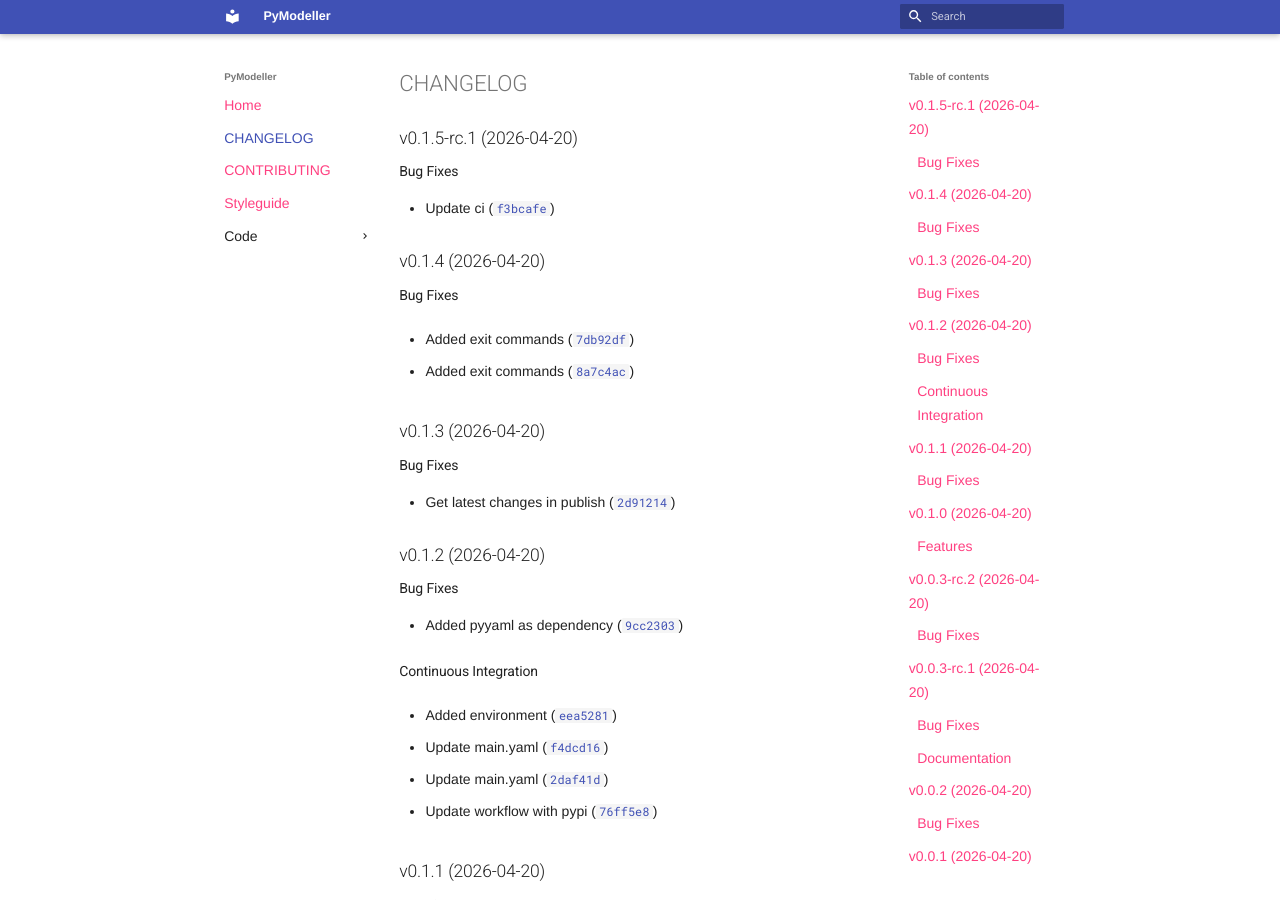
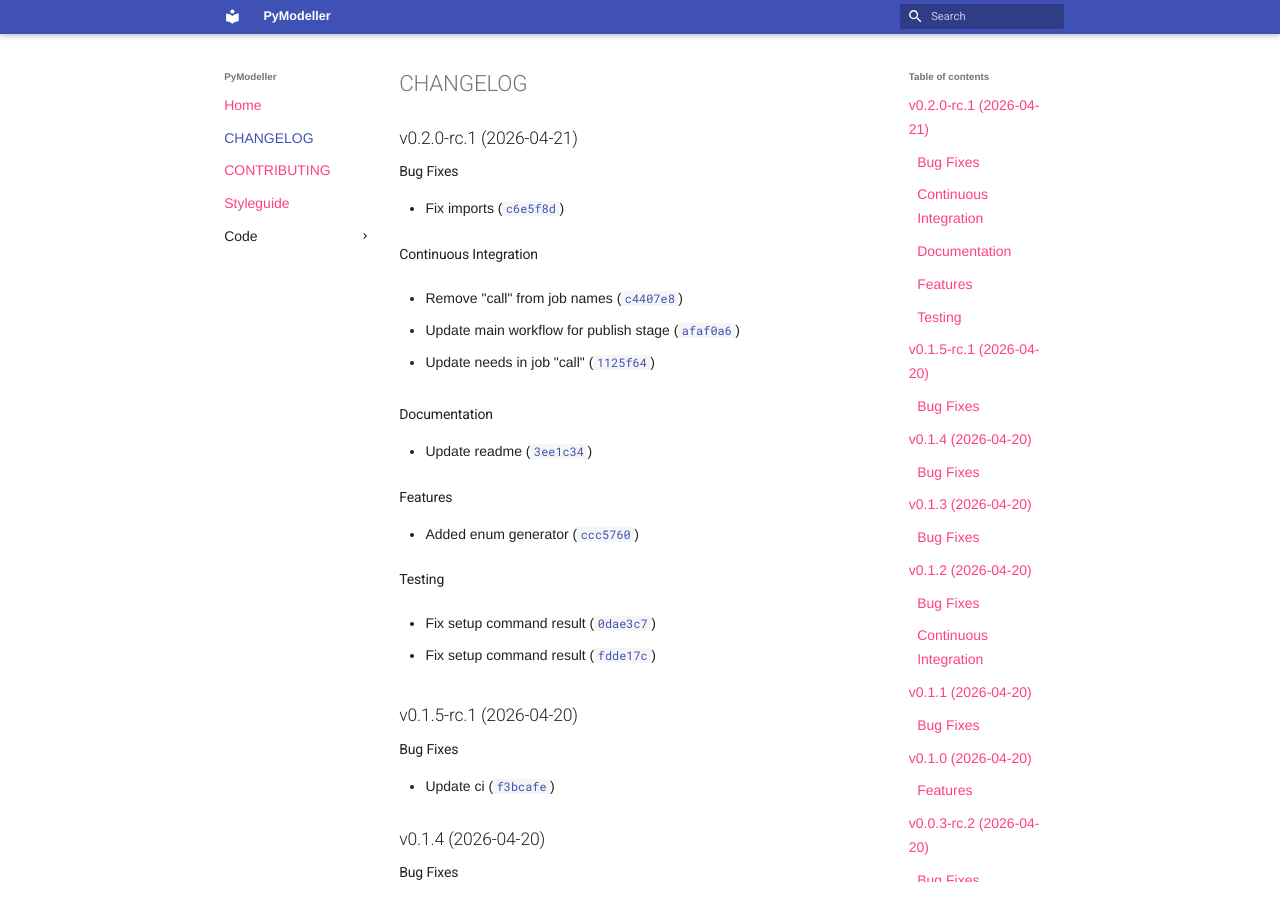
Before and after one commit to pymodeller/PyModeller, an MkDocs documentation site: the page built from docs/CHANGELOG.md, in a window 1280 px wide and 900 px high. Built offline with MkDocs 1.6.1 and Material for MkDocs 9.7.7, drawn with Linux system fonts in a browser that asks for light colours; nearby versions of some CDN libraries; library files that are not in the unit come from our copies; plug-ins that fetch from the network failed and are left out.

Commit message:
0.2.0-rc.1
Automatically generated by python-semantic-release

```diff
--- a/docs/CHANGELOG.md
+++ b/docs/CHANGELOG.md
@@ -1,6 +1,43 @@
 # CHANGELOG
 
 <!-- version list -->
+
+## v0.2.0-rc.1 (2026-04-21)
+
+### Bug Fixes
+
+- Fix imports
+  ([`c6e5f8d`](https://github.com/pymodeller/PyModeller/commit/c6e5f8d5d8eb4c9836ace279fbb69b7cf3f52e6f))
+
+### Continuous Integration
+
+- Remove "call" from job names
+  ([`c4407e8`](https://github.com/pymodeller/PyModeller/commit/c4407e8f631d476edcd580e1a1d7967edef05959))
+
+- Update main workflow for publish stage
+  ([`afaf0a6`](https://github.com/pymodeller/PyModeller/commit/afaf0a676bcb8f97c0b9ae120c7df5c226ff2fbf))
+
+- Update needs in job "call"
+  ([`1125f64`](https://github.com/pymodeller/PyModeller/commit/1125f64cdacfae78fa4188b21390392bf855292d))
+
+### Documentation
+
+- Update readme
+  ([`3ee1c34`](https://github.com/pymodeller/PyModeller/commit/3ee1c346bfb06e7b805ce225fe1785b0a712a42a))
+
+### Features
+
+- Added enum generator
+  ([`ccc5760`](https://github.com/pymodeller/PyModeller/commit/ccc57600797c5c7730fc5aa094f1331389835d45))
+
+### Testing
+
+- Fix setup command result
+  ([`0dae3c7`](https://github.com/pymodeller/PyModeller/commit/0dae3c70adfabcac5258562ccf8581da57e35c92))
+
+- Fix setup command result
+  ([`fdde17c`](https://github.com/pymodeller/PyModeller/commit/fdde17ce16508f2215d8f8d36db0d580f81ccea1))
+
 
 ## v0.1.5-rc.1 (2026-04-20)
 
--- a/pyproject.toml
+++ b/pyproject.toml
@@ -1,6 +1,6 @@
 [project]
 name = "pymodeller"
-version = "0.1.5-rc.1"
+version = "0.2.0-rc.1"
 description = "Package who read models from yaml and crate models using pydantic "
 readme = "README.md"
 license = { file = "LICENSE" }
--- a/src/pymodeller/__init__.py
+++ b/src/pymodeller/__init__.py
@@ -1 +1 @@
-__version__ = "0.1.5-rc.1"
+__version__ = "0.2.0-rc.1"
```
